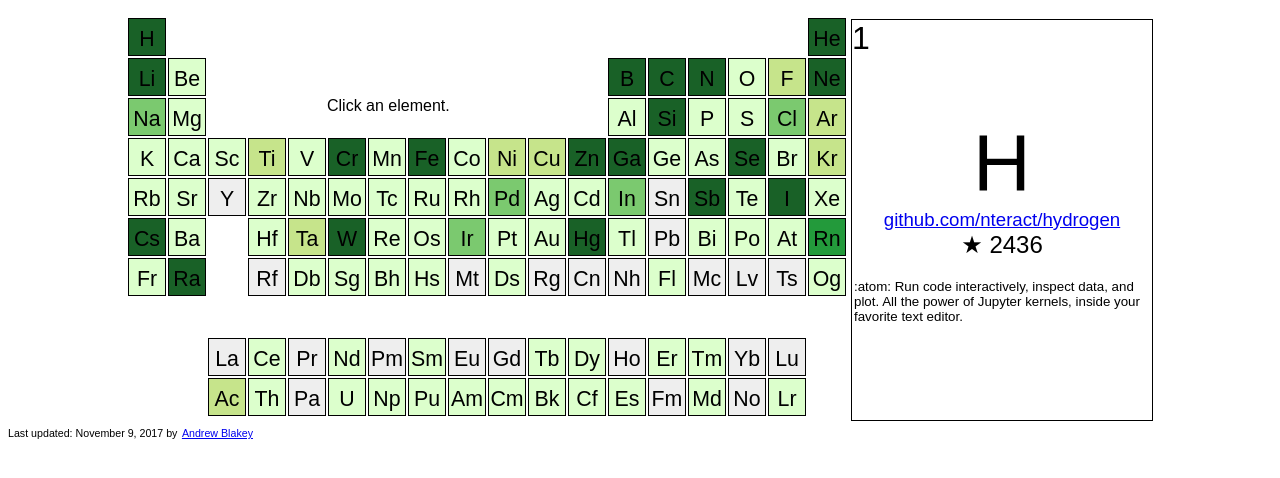
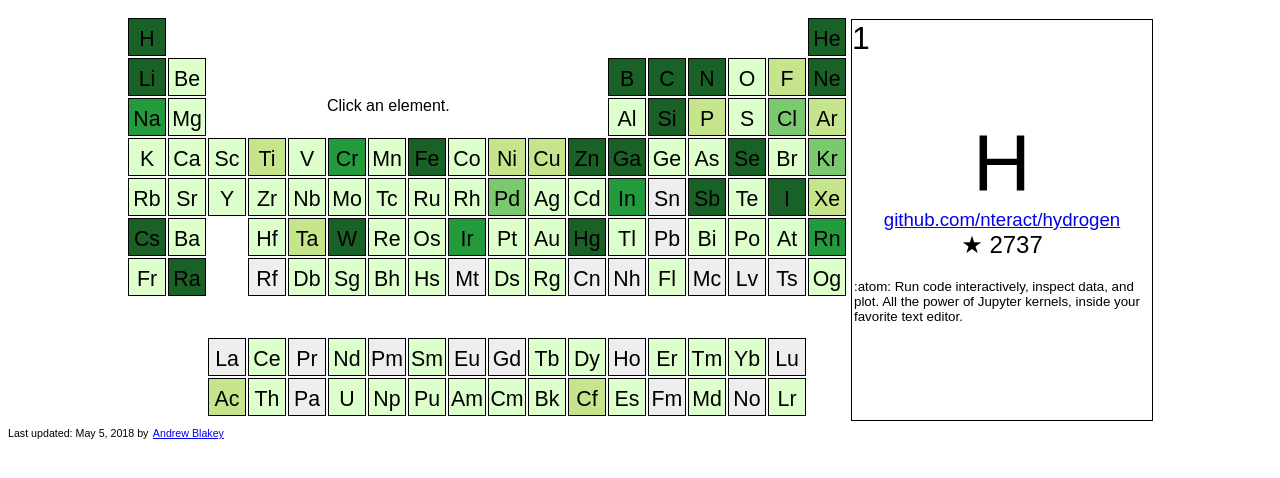
Before and after one commit to ablakey/periodic, a plain HTML site: page index.html in a window 1280 px wide. Shown: the part 74-552 px from the top of the page. Drawn offline with Linux system fonts and the light colour scheme.

Commit message:
updated data.

```diff
--- a/data.js
+++ b/data.js
@@ -7,7 +7,7 @@ tableData = [
         "col": 1,
         "description": ":atom: Run code interactively, inspect data, and plot. All the power of Jupyter kernels, inside your favorite text editor.",
         "url": "https://api.github.com/repos/nteract/hydrogen",
-        "stargazers_count": 2436
+        "stargazers_count": 2737
     },
     {
         "name": "Helium",
@@ -17,7 +17,7 @@ tableData = [
         "col": 18,
         "description": "A floating browser window for OS X",
         "url": "https://api.github.com/repos/JadenGeller/Helium",
-        "stargazers_count": 2746
+        "stargazers_count": 2949
     },
     {
         "name": "Lithium",
@@ -27,7 +27,7 @@ tableData = [
         "col": 1,
         "description": "li₃ is the fast, flexible and most RAD development framework for PHP",
         "url": "https://api.github.com/repos/UnionOfRAD/lithium",
-        "stargazers_count": 1090
+        "stargazers_count": 1099
     },
     {
         "name": "Beryllium",
@@ -35,9 +35,9 @@ tableData = [
         "symbol": "Be",
         "row": 2,
         "col": 2,
-        "description": null,
-        "url": "https://api.github.com/repos/tomitribe/beryllium",
-        "stargazers_count": 5
+        "description": "High performance SDK for building bots on Wire.",
+        "url": "https://api.github.com/repos/OmnijarBots/beryllium",
+        "stargazers_count": 9
     },
     {
         "name": "Boron",
@@ -47,7 +47,7 @@ tableData = [
         "col": 13,
         "description": "A collection of dialog animations with React.js",
         "url": "https://api.github.com/repos/yuanyan/boron",
-        "stargazers_count": 1352
+        "stargazers_count": 1416
     },
     {
         "name": "Carbon",
@@ -55,9 +55,9 @@ tableData = [
         "symbol": "C",
         "row": 2,
         "col": 14,
-        "description": "A simple PHP API extension for DateTime.",
-        "url": "https://api.github.com/repos/briannesbitt/Carbon",
-        "stargazers_count": 6079
+        "description": "🎨 Create and share beautiful images of your source code",
+        "url": "https://api.github.com/repos/dawnlabs/carbon",
+        "stargazers_count": 10589
     },
     {
         "name": "Nitrogen",
@@ -67,7 +67,7 @@ tableData = [
         "col": 15,
         "description": "Nitrogen Web Framework for Erlang (now with websockets!)",
         "url": "https://api.github.com/repos/nitrogen/nitrogen",
-        "stargazers_count": 835
+        "stargazers_count": 839
     },
     {
         "name": "Oxygen",
@@ -86,7 +86,7 @@ tableData = [
         "row": 2,
         "col": 17,
         "description": "[UNMAINTAINED] Reactive state and side effect management for React using a single stream of actions",
-        "url": "https://api.github.com/repos/philpl/fluorine",
+        "url": "https://api.github.com/repos/kitten/fluorine",
         "stargazers_count": 296
     },
     {
@@ -97,7 +97,7 @@ tableData = [
         "col": 18,
         "description": "A powerful Swift programmatic UI layout framework.",
         "url": "https://api.github.com/repos/mamaral/Neon",
-        "stargazers_count": 4105
+        "stargazers_count": 4286
     },
     {
         "name": "Sodium",
@@ -107,7 +107,7 @@ tableData = [
         "col": 1,
         "description": "Sodium - Functional Reactive Programming (FRP) Library for multiple languages",
         "url": "https://api.github.com/repos/SodiumFRP/sodium",
-        "stargazers_count": 597
+        "stargazers_count": 645
     },
     {
         "name": "Magnesium",
@@ -117,7 +117,7 @@ tableData = [
         "col": 2,
         "description": ":crystal_ball: A terminal emulator based on Electron.",
         "url": "https://api.github.com/repos/IonicaBizau/magnesium",
-        "stargazers_count": 33
+        "stargazers_count": 32
     },
     {
         "name": "Aluminium",
@@ -125,8 +125,8 @@ tableData = [
         "symbol": "Al",
         "row": 3,
         "col": 13,
-        "description": "A simple PHP framework.",
-        "url": "https://api.github.com/repos/Falc/Aluminium",
+        "description": "A simple mod that adds aluminium to Minetest",
+        "url": "https://api.github.com/repos/ClobberXD/aluminium",
         "stargazers_count": 2
     },
     {
@@ -137,7 +137,7 @@ tableData = [
         "col": 14,
         "description": "A high performance, middleware oriented C++14 http web framework",
         "url": "https://api.github.com/repos/matt-42/silicon",
-        "stargazers_count": 1449
+        "stargazers_count": 1513
     },
     {
         "name": "Phosphorus",
@@ -147,7 +147,7 @@ tableData = [
         "col": 15,
         "description": "JavaScript compiler for Scratch projects.",
         "url": "https://api.github.com/repos/nathan/phosphorus",
-        "stargazers_count": 161
+        "stargazers_count": 202
     },
     {
         "name": "Sulfur",
@@ -157,7 +157,7 @@ tableData = [
         "col": 16,
         "description": "Media manager written for the WordPress.com & Jetpack REST API.",
         "url": "https://api.github.com/repos/Automattic/sulfur",
-        "stargazers_count": 45
+        "stargazers_count": 46
     },
     {
         "name": "Chlorine",
@@ -167,7 +167,7 @@ tableData = [
         "col": 17,
         "description": "Dead Simple OpenCL",
         "url": "https://api.github.com/repos/Polytonic/Chlorine",
-        "stargazers_count": 411
+        "stargazers_count": 414
     },
     {
         "name": "Argon",
@@ -187,7 +187,7 @@ tableData = [
         "col": 1,
         "description": "The father to every Platanus Rails project",
         "url": "https://api.github.com/repos/platanus/potassium",
-        "stargazers_count": 19
+        "stargazers_count": 25
     },
     {
         "name": "Calcium",
@@ -207,7 +207,7 @@ tableData = [
         "col": 3,
         "description": "A toolkit for transformation webapps into desktop applications under QtWebKit.",
         "url": "https://api.github.com/repos/mattbennett/scandium",
-        "stargazers_count": 34
+        "stargazers_count": 39
     },
     {
         "name": "Titanium",
@@ -217,7 +217,7 @@ tableData = [
         "col": 4,
         "description": "The Titanium Command Line (CLI) project",
         "url": "https://api.github.com/repos/appcelerator/titanium",
-        "stargazers_count": 205
+        "stargazers_count": 209
     },
     {
         "name": "Vanadium",
@@ -227,7 +227,7 @@ tableData = [
         "col": 5,
         "description": "Vanadium, V23, Vanadis - Norse goddess of beauty and fertility, Element which name is closest to VALIDATION",
         "url": "https://api.github.com/repos/lambder/Vanadium",
-        "stargazers_count": 125
+        "stargazers_count": 124
     },
     {
         "name": "Chromium",
@@ -235,9 +235,9 @@ tableData = [
         "symbol": "Cr",
         "row": 4,
         "col": 6,
-        "description": "Open-source project behind Google Chrome",
+        "description": "The official GitHub mirror of the Chromium source",
         "url": "https://api.github.com/repos/chromium/chromium",
-        "stargazers_count": 1783
+        "stargazers_count": 697
     },
     {
         "name": "Manganese",
@@ -257,7 +257,7 @@ tableData = [
         "col": 8,
         "description": "An Extensible, Concurrent Web Framework for Rust",
         "url": "https://api.github.com/repos/iron/iron",
-        "stargazers_count": 4577
+        "stargazers_count": 4889
     },
     {
         "name": "Cobalt",
@@ -267,7 +267,7 @@ tableData = [
         "col": 9,
         "description": "Open data APIs for interfacing with public information from the University of Toronto.",
         "url": "https://api.github.com/repos/cobalt-uoft/cobalt",
-        "stargazers_count": 69
+        "stargazers_count": 75
     },
     {
         "name": "Nickel",
@@ -277,7 +277,7 @@ tableData = [
         "col": 10,
         "description": "Nickel extracts date, time, and message information from naturally worded text.",
         "url": "https://api.github.com/repos/lzell/nickel",
-        "stargazers_count": 208
+        "stargazers_count": 205
     },
     {
         "name": "Copper",
@@ -287,7 +287,7 @@ tableData = [
         "col": 11,
         "description": "[WIP] Your guide to programming ARM Cortex-M microcontrollers with Rust",
         "url": "https://api.github.com/repos/japaric/copper",
-        "stargazers_count": 305
+        "stargazers_count": 313
     },
     {
         "name": "Zinc",
@@ -297,7 +297,7 @@ tableData = [
         "col": 12,
         "description": "The bare metal stack for rust",
         "url": "https://api.github.com/repos/hackndev/zinc",
-        "stargazers_count": 958
+        "stargazers_count": 987
     },
     {
         "name": "Gallium",
@@ -307,7 +307,7 @@ tableData = [
         "col": 13,
         "description": "Build desktop applications in Go and HTML.",
         "url": "https://api.github.com/repos/alexflint/gallium",
-        "stargazers_count": 3463
+        "stargazers_count": 3568
     },
     {
         "name": "Germanium",
@@ -325,9 +325,9 @@ tableData = [
         "symbol": "As",
         "row": 4,
         "col": 15,
-        "description": "Async WebDriver implementation for asyncio and tornado",
+        "description": "Async WebDriver implementation for asyncio and asyncio-compatible frameworks",
         "url": "https://api.github.com/repos/HDE/arsenic",
-        "stargazers_count": 33
+        "stargazers_count": 53
     },
     {
         "name": "Selenium",
@@ -337,7 +337,7 @@ tableData = [
         "col": 16,
         "description": "A browser automation framework and ecosystem.",
         "url": "https://api.github.com/repos/SeleniumHQ/selenium",
-        "stargazers_count": 8323
+        "stargazers_count": 10377
     },
     {
         "name": "Bromine",
@@ -357,7 +357,7 @@ tableData = [
         "col": 18,
         "description": "Krypton WinForms components for .NET",
         "url": "https://api.github.com/repos/ComponentFactory/Krypton",
-        "stargazers_count": 307
+        "stargazers_count": 407
     },
     {
         "name": "Rubidium",
@@ -367,7 +367,7 @@ tableData = [
         "col": 1,
         "description": ":hourglass: A small unique job scheduler.",
         "url": "https://api.github.com/repos/qubyte/rubidium",
-        "stargazers_count": 3
+        "stargazers_count": 4
     },
     {
         "name": "Strontium",
@@ -377,7 +377,7 @@ tableData = [
         "col": 2,
         "description": "The Strontium Library (SrL) is a collection of sketch recognition libraries for use on the JDK and Android",
         "url": "https://api.github.com/repos/eyce9000/strontium",
-        "stargazers_count": 10
+        "stargazers_count": 11
     },
     {
         "name": "Yttrium",
@@ -385,9 +385,9 @@ tableData = [
         "symbol": "Y",
         "row": 5,
         "col": 3,
-        "description": "My personal page",
-        "url": "https://api.github.com/repos/Yt-trium/Yttrium",
-        "stargazers_count": 0
+        "description": "Scaffold for go REST api service",
+        "url": "https://api.github.com/repos/uthark/yttrium",
+        "stargazers_count": 1
     },
     {
         "name": "Zirconium",
@@ -447,7 +447,7 @@ tableData = [
         "col": 9,
         "description": "Python Library for Robust Decision Making and Exploratory Modelling",
         "url": "https://api.github.com/repos/Project-Platypus/Rhodium",
-        "stargazers_count": 17
+        "stargazers_count": 24
     },
     {
         "name": "Palladium",
@@ -457,7 +457,7 @@ tableData = [
         "col": 10,
         "description": "Framework for setting up predictive analytics services",
         "url": "https://api.github.com/repos/ottogroup/palladium",
-        "stargazers_count": 402
+        "stargazers_count": 423
     },
     {
         "name": "Silver",
@@ -467,7 +467,7 @@ tableData = [
         "col": 11,
         "description": "Automated billing and payments for Django with a REST API",
         "url": "https://api.github.com/repos/silverapp/silver",
-        "stargazers_count": 106
+        "stargazers_count": 161
     },
     {
         "name": "Cadmium",
@@ -477,7 +477,7 @@ tableData = [
         "col": 12,
         "description": "A Swift framework that wraps CoreData, hides context complexity, and helps facilitate best practices.",
         "url": "https://api.github.com/repos/jmfieldman/Cadmium",
-        "stargazers_count": 93
+        "stargazers_count": 97
     },
     {
         "name": "Indium",
@@ -487,7 +487,7 @@ tableData = [
         "col": 13,
         "description": "A JavaScript development environment for Emacs",
         "url": "https://api.github.com/repos/NicolasPetton/Indium",
-        "stargazers_count": 571
+        "stargazers_count": 687
     },
     {
         "name": "Tin",
@@ -507,7 +507,7 @@ tableData = [
         "col": 15,
         "description": "CAD from a parallel universe",
         "url": "https://api.github.com/repos/mkeeter/antimony",
-        "stargazers_count": 1397
+        "stargazers_count": 1471
     },
     {
         "name": "Tellurium",
@@ -515,9 +515,9 @@ tableData = [
         "symbol": "Te",
         "row": 5,
         "col": 16,
-        "description": "A utility pack to create maintainanble and reliable UI tests using Selenium with additional support for ASP.NET MVC projects.",
+        "description": "A utility pack to create maintainable and reliable UI tests using Selenium with additional support for ASP.NET MVC projects.",
         "url": "https://api.github.com/repos/cezarypiatek/Tellurium",
-        "stargazers_count": 18
+        "stargazers_count": 24
     },
     {
         "name": "Iodine",
@@ -527,7 +527,7 @@ tableData = [
         "col": 17,
         "description": "Official git repo for iodine dns tunnel",
         "url": "https://api.github.com/repos/yarrick/iodine",
-        "stargazers_count": 1997
+        "stargazers_count": 2311
     },
     {
         "name": "Xenon",
@@ -537,7 +537,7 @@ tableData = [
         "col": 18,
         "description": "Xenon - Decentralized Control Plane Framework",
         "url": "https://api.github.com/repos/vmware/xenon",
-        "stargazers_count": 195
+        "stargazers_count": 214
     },
     {
         "name": "Cesium",
@@ -547,7 +547,7 @@ tableData = [
         "col": 1,
         "description": "An open-source JavaScript library for world-class 3D globes and maps :earth_americas:",
         "url": "https://api.github.com/repos/AnalyticalGraphicsInc/cesium",
-        "stargazers_count": 2588
+        "stargazers_count": 3106
     },
     {
         "name": "Barium",
@@ -605,8 +605,8 @@ tableData = [
         "symbol": "Pm",
         "row": 9,
         "col": 7,
-        "description": "GTK 2.x Theme",
-        "url": "https://api.github.com/repos/sofiangrh/Promethium",
+        "description": null,
+        "url": "https://api.github.com/repos/promethius2018/promethium",
         "stargazers_count": 0
     },
     {
@@ -626,7 +626,7 @@ tableData = [
         "row": 9,
         "col": 9,
         "description": null,
-        "url": "https://api.github.com/repos/kalinnikol/Europium",
+        "url": "https://api.github.com/repos/lanthanoid/europium",
         "stargazers_count": 0
     },
     {
@@ -636,7 +636,7 @@ tableData = [
         "row": 9,
         "col": 10,
         "description": null,
-        "url": "https://api.github.com/repos/lanthanoid/gadolinium",
+        "url": "https://api.github.com/repos/lubolub1/Gadolinium",
         "stargazers_count": 0
     },
     {
@@ -675,8 +675,8 @@ tableData = [
         "symbol": "Er",
         "row": 9,
         "col": 14,
-        "description": null,
-        "url": "https://api.github.com/repos/EddieRingle/erbium",
+        "description": "Erbium - JavaScript Components",
+        "url": "https://api.github.com/repos/AlexanderElias/erbium",
         "stargazers_count": 1
     },
     {
@@ -695,9 +695,9 @@ tableData = [
         "symbol": "Yb",
         "row": 9,
         "col": 16,
-        "description": null,
-        "url": "https://api.github.com/repos/lanthanoid/ytterbium",
-        "stargazers_count": 0
+        "description": "An OSC capable audio synthesizer written in Rust",
+        "url": "https://api.github.com/repos/klingtnet/ytterbium",
+        "stargazers_count": 1
     },
     {
         "name": "Lutetium",
@@ -705,8 +705,8 @@ tableData = [
         "symbol": "Lu",
         "row": 9,
         "col": 17,
-        "description": null,
-        "url": "https://api.github.com/repos/lanthanoid/lutetium",
+        "description": "Lutetium GUI Platform",
+        "url": "https://api.github.com/repos/RTNelo/Lutetium",
         "stargazers_count": 0
     },
     {
@@ -727,7 +727,7 @@ tableData = [
         "col": 5,
         "description": "WebGL 2D Light Transport",
         "url": "https://api.github.com/repos/tunabrain/tantalum",
-        "stargazers_count": 331
+        "stargazers_count": 357
     },
     {
         "name": "Tungsten",
@@ -737,7 +737,7 @@ tableData = [
         "col": 6,
         "description": "High performance physically based renderer in C++11",
         "url": "https://api.github.com/repos/tunabrain/tungsten",
-        "stargazers_count": 928
+        "stargazers_count": 994
     },
     {
         "name": "Rhenium",
@@ -757,7 +757,7 @@ tableData = [
         "col": 8,
         "description": "C++/Javascript framework for working with OSM files.",
         "url": "https://api.github.com/repos/joto/osmium",
-        "stargazers_count": 114
+        "stargazers_count": 115
     },
     {
         "name": "Iridium",
@@ -765,9 +765,9 @@ tableData = [
         "symbol": "Ir",
         "row": 6,
         "col": 9,
-        "description": "A high performance MongoDB ORM for Node.js",
-        "url": "https://api.github.com/repos/SierraSoftworks/Iridium",
-        "stargazers_count": 460
+        "description": "Iridium is an extension built to improve your experience with the new YouTube Material layout",
+        "url": "https://api.github.com/repos/ParticleCore/Iridium",
+        "stargazers_count": 707
     },
     {
         "name": "Platinum",
@@ -777,7 +777,7 @@ tableData = [
         "col": 10,
         "description": "UPnP SDK",
         "url": "https://api.github.com/repos/plutinosoft/Platinum",
-        "stargazers_count": 89
+        "stargazers_count": 130
     },
     {
         "name": "Gold",
@@ -787,7 +787,7 @@ tableData = [
         "col": 11,
         "description": "[DEPRECATED]Template engine for Go",
         "url": "https://api.github.com/repos/yosssi/gold",
-        "stargazers_count": 157
+        "stargazers_count": 154
     },
     {
         "name": "Mercury",
@@ -797,7 +797,7 @@ tableData = [
         "col": 12,
         "description": "A truly modular frontend framework",
         "url": "https://api.github.com/repos/Raynos/mercury",
-        "stargazers_count": 2734
+        "stargazers_count": 2764
     },
     {
         "name": "Thallium",
@@ -807,7 +807,7 @@ tableData = [
         "col": 13,
         "description": "A simple, extensible JavaScript test framework (work in progress)",
         "url": "https://api.github.com/repos/isiahmeadows/thallium",
-        "stargazers_count": 13
+        "stargazers_count": 15
     },
     {
         "name": "Lead",
@@ -827,7 +827,7 @@ tableData = [
         "col": 15,
         "description": "The first Python blockchain platform",
         "url": "https://api.github.com/repos/hclivess/Bismuth",
-        "stargazers_count": 50
+        "stargazers_count": 129
     },
     {
         "name": "Polonium",
@@ -845,8 +845,8 @@ tableData = [
         "symbol": "At",
         "row": 6,
         "col": 17,
-        "description": null,
-        "url": "https://api.github.com/repos/cosmi/astatine",
+        "description": "Astatine || At - Simple Small Ajax and HTML Form Library",
+        "url": "https://api.github.com/repos/AlexanderElias/astatine",
         "stargazers_count": 1
     },
     {
@@ -857,7 +857,7 @@ tableData = [
         "col": 18,
         "description": "Various code metrics for Python code",
         "url": "https://api.github.com/repos/rubik/radon",
-        "stargazers_count": 760
+        "stargazers_count": 796
     },
     {
         "name": "Francium",
@@ -867,7 +867,7 @@ tableData = [
         "col": 1,
         "description": "A small web programming library on top of reactive-banana and virtual-dom",
         "url": "https://api.github.com/repos/ocharles/Francium",
-        "stargazers_count": 80
+        "stargazers_count": 81
     },
     {
         "name": "Radium",
@@ -877,7 +877,7 @@ tableData = [
         "col": 2,
         "description": "A toolchain for React component styling.",
         "url": "https://api.github.com/repos/FormidableLabs/radium",
-        "stargazers_count": 5781
+        "stargazers_count": 6255
     },
     {
         "name": "Actinium",
@@ -887,7 +887,7 @@ tableData = [
         "col": 3,
         "description": "A 3rd party V2Ray client for Android",
         "url": "https://api.github.com/repos/V2Ray-Android/Actinium",
-        "stargazers_count": 202
+        "stargazers_count": 289
     },
     {
         "name": "Thorium",
@@ -897,7 +897,7 @@ tableData = [
         "col": 4,
         "description": "A simple RESTful API framework built on Flask.",
         "url": "https://api.github.com/repos/EventMobi/thorium",
-        "stargazers_count": 21
+        "stargazers_count": 20
     },
     {
         "name": "Protactinium",
@@ -917,7 +917,7 @@ tableData = [
         "col": 6,
         "description": "Universal css-in-js media queries for React Native and React",
         "url": "https://api.github.com/repos/tuckerconnelly/uranium",
-        "stargazers_count": 106
+        "stargazers_count": 114
     },
     {
         "name": "Neptunium",
@@ -925,9 +925,9 @@ tableData = [
         "symbol": "Np",
         "row": 10,
         "col": 7,
-        "description": "A new cryptonight cryptocurrency focused around community",
-        "url": "https://api.github.com/repos/neptuniumteam/Neptunium",
-        "stargazers_count": 3
+        "description": "A fresh take on Hanasu. Neptunium is a UWP (Windows 10) internet radio player for a very niche audience.",
+        "url": "https://api.github.com/repos/Amrykid/Neptunium",
+        "stargazers_count": 4
     },
     {
         "name": "Plutonium",
@@ -957,7 +957,7 @@ tableData = [
         "col": 10,
         "description": "Curium - Web Component Library/Framework",
         "url": "https://api.github.com/repos/AlexanderElias/curium",
-        "stargazers_count": 3
+        "stargazers_count": 2
     },
     {
         "name": "Berkelium",
@@ -967,7 +967,7 @@ tableData = [
         "col": 11,
         "description": null,
         "url": "https://api.github.com/repos/berkelium/berkelium",
-        "stargazers_count": 27
+        "stargazers_count": 26
     },
     {
         "name": "Californium",
@@ -977,7 +977,7 @@ tableData = [
         "col": 12,
         "description": null,
         "url": "https://api.github.com/repos/eclipse/californium",
-        "stargazers_count": 166
+        "stargazers_count": 213
     },
     {
         "name": "Einsteinium",
@@ -987,7 +987,7 @@ tableData = [
         "col": 13,
         "description": null,
         "url": "https://api.github.com/repos/einsteinium/einsteinium",
-        "stargazers_count": 7
+        "stargazers_count": 8
     },
     {
         "name": "Fermium",
@@ -995,8 +995,8 @@ tableData = [
         "symbol": "Fm",
         "row": 10,
         "col": 14,
-        "description": null,
-        "url": "https://api.github.com/repos/yuanyan/fermium",
+        "description": "The fermium subproject. The core of this project is the baby growth tracking webpage, a page built with bootstrap and D3.",
+        "url": "https://api.github.com/repos/The-Victoria-Initiative/fermium",
         "stargazers_count": 0
     },
     {
@@ -1067,7 +1067,7 @@ tableData = [
         "col": 7,
         "description": "Automatic parallelization of Python/NumPy, C, and C++ codes on Linux and MacOSX",
         "url": "https://api.github.com/repos/bh107/bohrium",
-        "stargazers_count": 60
+        "stargazers_count": 141
     },
     {
         "name": "Hassium",
@@ -1095,9 +1095,9 @@ tableData = [
         "symbol": "Ds",
         "row": 7,
         "col": 10,
-        "description": "Darmstadtium obvi",
-        "url": "https://api.github.com/repos/eanplatter/darmstadtium",
-        "stargazers_count": 1
+        "description": "Because Darmstadt is the nicest city in Germany and we need to be represented here: https://ablakey.github.io/periodic/index.html",
+        "url": "https://api.github.com/repos/jsbeckr/darmstadtium",
+        "stargazers_count": 3
     },
     {
         "name": "Roentgenium",
@@ -1105,9 +1105,9 @@ tableData = [
         "symbol": "Rg",
         "row": 7,
         "col": 11,
-        "description": "Native colorForth for x86 (wip)",
+        "description": "colorForth computing environment for x86 PCs.",
         "url": "https://api.github.com/repos/narke/Roentgenium",
-        "stargazers_count": 0
+        "stargazers_count": 9
     },
     {
         "name": "Copernicium",
@@ -1115,8 +1115,8 @@ tableData = [
         "symbol": "Cn",
         "row": 7,
         "col": 12,
-        "description": "A unidirectional frontend framework, based on https://github.com/Raynos/mercury. Expect this to change a lot before the dust settles (mainly opinions on how components should play together)",
-        "url": "https://api.github.com/repos/colingourlay/copernicium",
+        "description": "A playground for genetic algorithm development.",
+        "url": "https://api.github.com/repos/The-Victoria-Initiative/copernicium",
         "stargazers_count": 0
     },
     {
@@ -1135,8 +1135,8 @@ tableData = [
         "symbol": "Fl",
         "row": 7,
         "col": 14,
-        "description": "Flerovium is a very simple database-less blog engine.",
-        "url": "https://api.github.com/repos/felipescb/Flerovium",
+        "description": "Live bus data feed webserver and website",
+        "url": "https://api.github.com/repos/JosephGarrone/flerovium",
         "stargazers_count": 3
     },
     {
@@ -1177,6 +1177,6 @@ tableData = [
         "col": 18,
         "description": "A parser for chemical formula strings.",
         "url": "https://api.github.com/repos/nathanhleung/oganesson",
-        "stargazers_count": 4
+        "stargazers_count": 3
     }
 ]
--- a/index.html
+++ b/index.html
@@ -24,7 +24,7 @@
                 </div>
             </div>
             <div id="madeby">
-                <span>Last updated: November 9, 2017 by</span>
+                <span>Last updated: May 5, 2018 by</span>
                 <a href="http://github.com/ablakey/">Andrew Blakey</a>
             </div>
 
```
